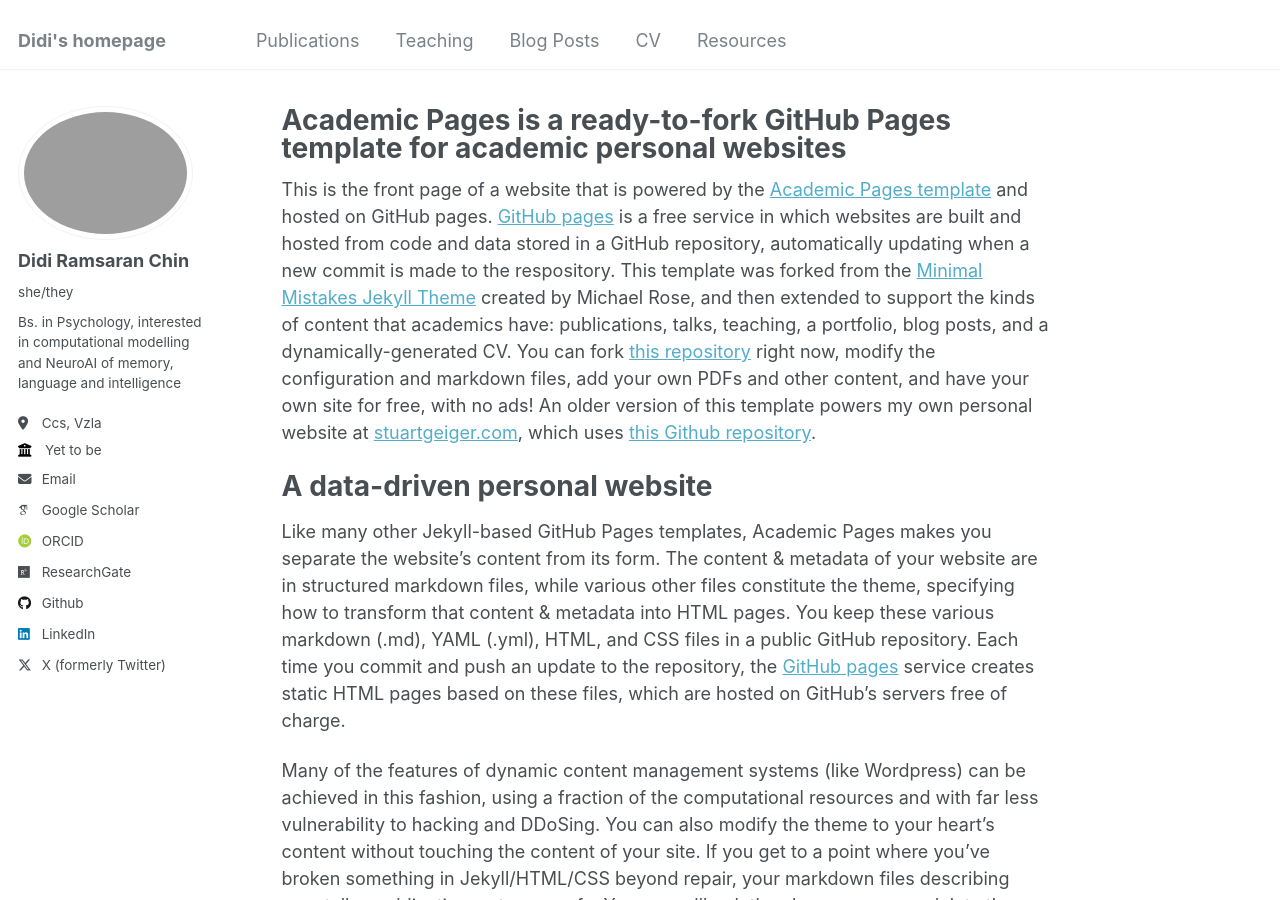
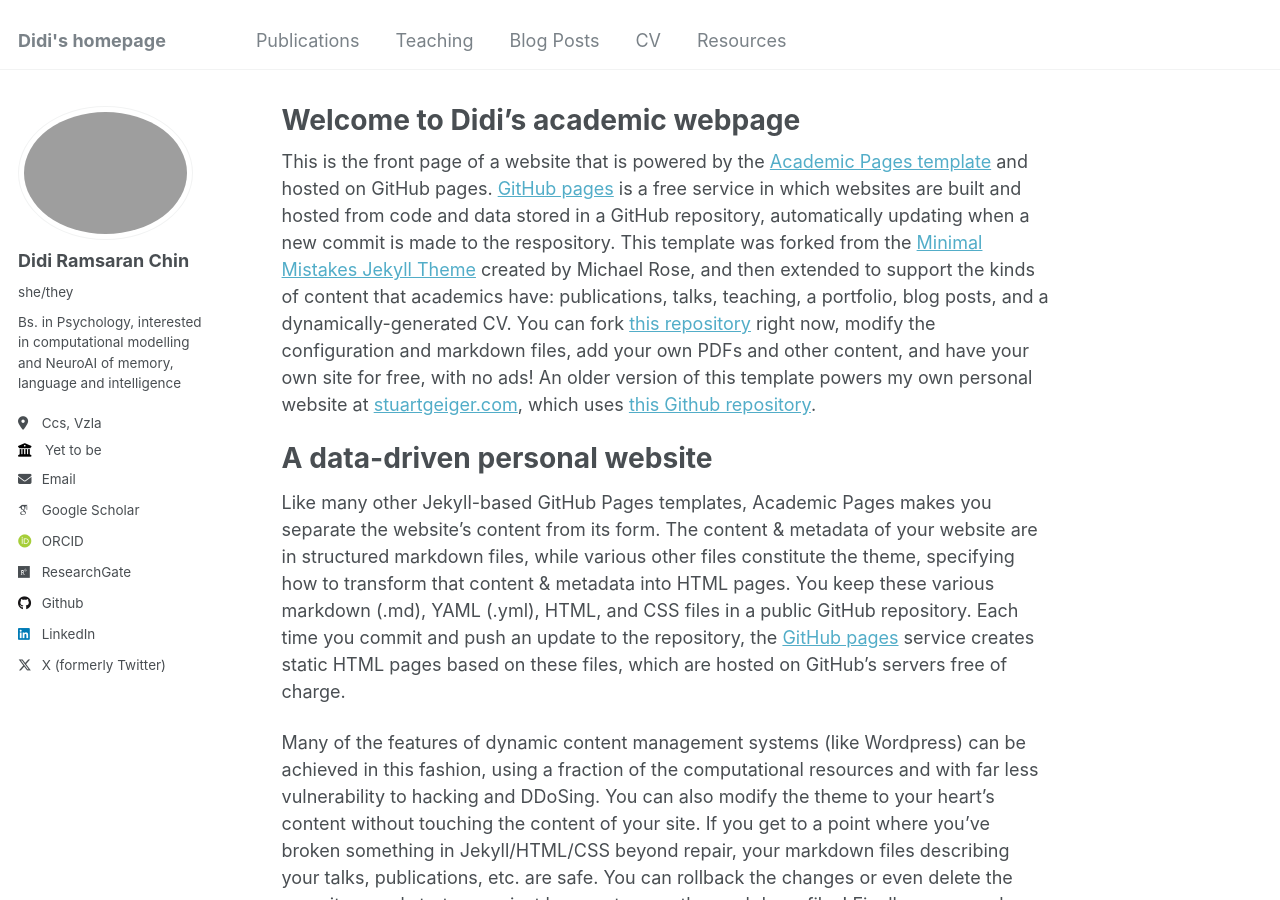
Before and after one commit to neurodidi/neurodidi.github.io, a Jekyll site: the page built from _pages/about.md, in a window 1280 px wide and 900 px high. Built offline with Jekyll 4.4.1, drawn with Linux system fonts in a browser that asks for light colours; some web fonts are replaced.

Commit message:
Update about.md

```diff
--- a/_pages/about.md
+++ b/_pages/about.md
@@ -1,6 +1,6 @@
 ---
 permalink: /
-title: "Academic Pages is a ready-to-fork GitHub Pages template for academic personal websites"
+title: "Welcome to Didi's academic webpage"
 author_profile: true
 redirect_from:
   - /about/
```
